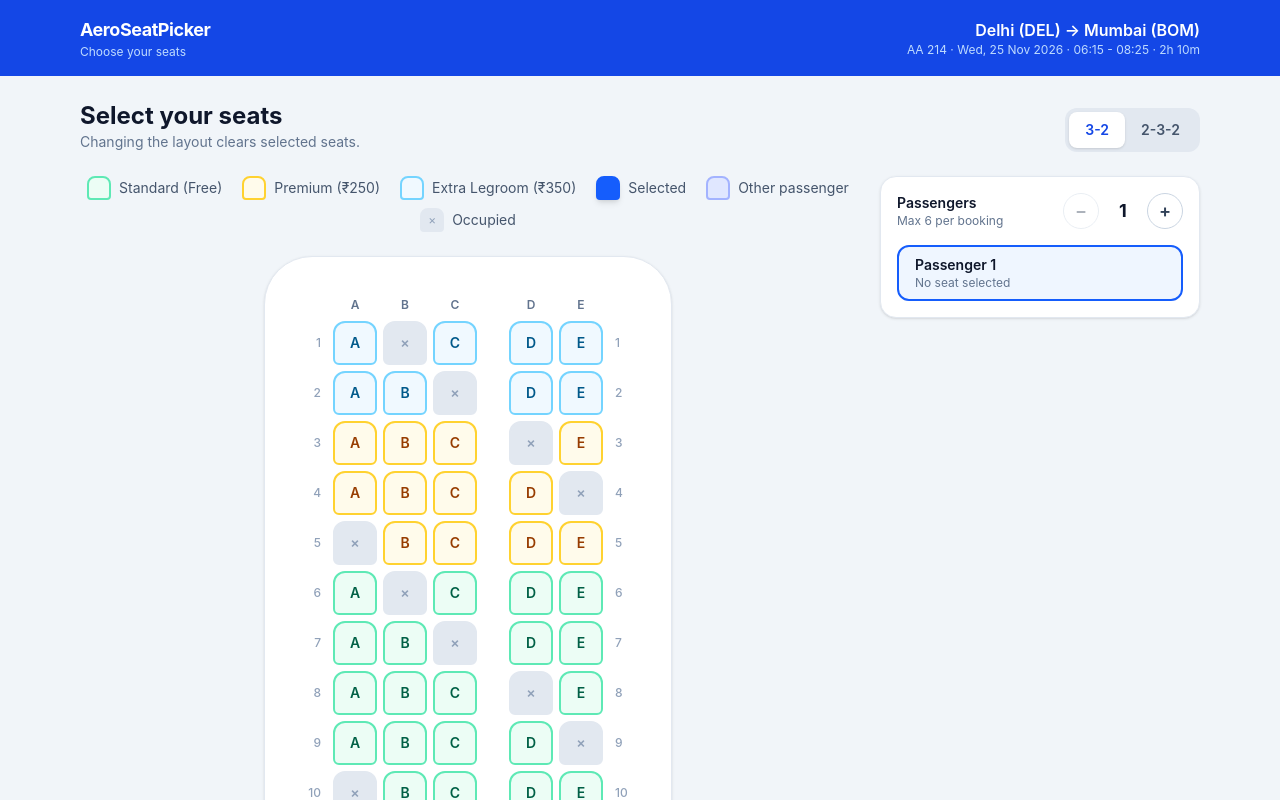
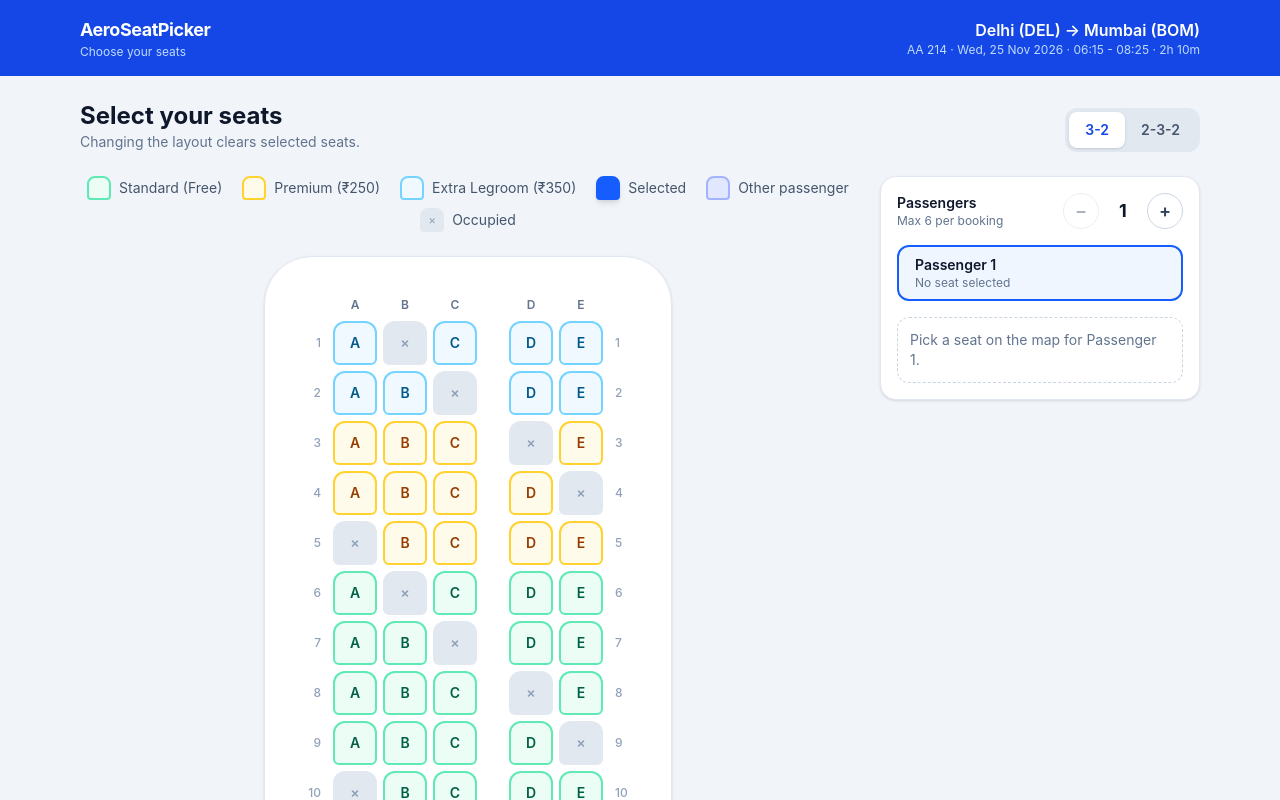
Before and after one commit to Pankaj2004s/aeroseatpicker, a React (Vite) app: page / in a window 1280 px wide. Shown: the top 800 px of the page. Built offline with nearby package versions, Linux system fonts and the light colour scheme.

Commit message:
feat: add selected seat card with remove action

```diff
--- /dev/null
+++ b/src/components/ActiveSeatCard.jsx
@@ -0,0 +1,38 @@
+import { SEAT_CATEGORIES } from '../data/seatCategories.js'
+import { useSeats } from '../hooks/useSeats.js'
+import { formatPrice } from '../utils/formatPrice.js'
+
+function ActiveSeatCard() {
+  const { passengers, activePassengerId, assignments, seatsById, removeSeat } = useSeats()
+  const passenger = passengers.find((item) => item.id === activePassengerId)
+  const seat = seatsById[assignments[activePassengerId]]
+
+  if (!seat) {
+    return (
+      <div className="rounded-xl border border-dashed border-slate-300 p-3 text-sm text-slate-500">
+        Pick a seat on the map for {passenger.name}.
+      </div>
+    )
+  }
+
+  return (
+    <div className="flex items-center justify-between gap-3 rounded-xl bg-blue-50 p-3">
+      <div>
+        <p className="text-xs text-blue-700">{passenger.name}</p>
+        <p className="font-semibold text-slate-900">Seat {seat.id}</p>
+        <p className="text-xs text-slate-600">
+          {SEAT_CATEGORIES[seat.category].label} · {formatPrice(seat.price)}
+        </p>
+      </div>
+      <button
+        type="button"
+        onClick={() => removeSeat(passenger.id)}
+        className="rounded-lg border border-blue-200 bg-white px-3 py-1.5 text-sm font-medium text-blue-700 transition hover:bg-blue-100"
+      >
+        Remove
+      </button>
+    </div>
+  )
+}
+
+export default ActiveSeatCard
--- a/src/components/PassengerPanel.jsx
+++ b/src/components/PassengerPanel.jsx
@@ -1,3 +1,4 @@
+import ActiveSeatCard from './ActiveSeatCard.jsx'
 import PassengerCount from './PassengerCount.jsx'
 import PassengerTabs from './PassengerTabs.jsx'
 
@@ -6,6 +7,7 @@ function PassengerPanel() {
     <section className="flex flex-col gap-4 rounded-2xl border border-slate-200 bg-white p-4 shadow-sm">
       <PassengerCount />
       <PassengerTabs />
+      <ActiveSeatCard />
     </section>
   )
 }
```
